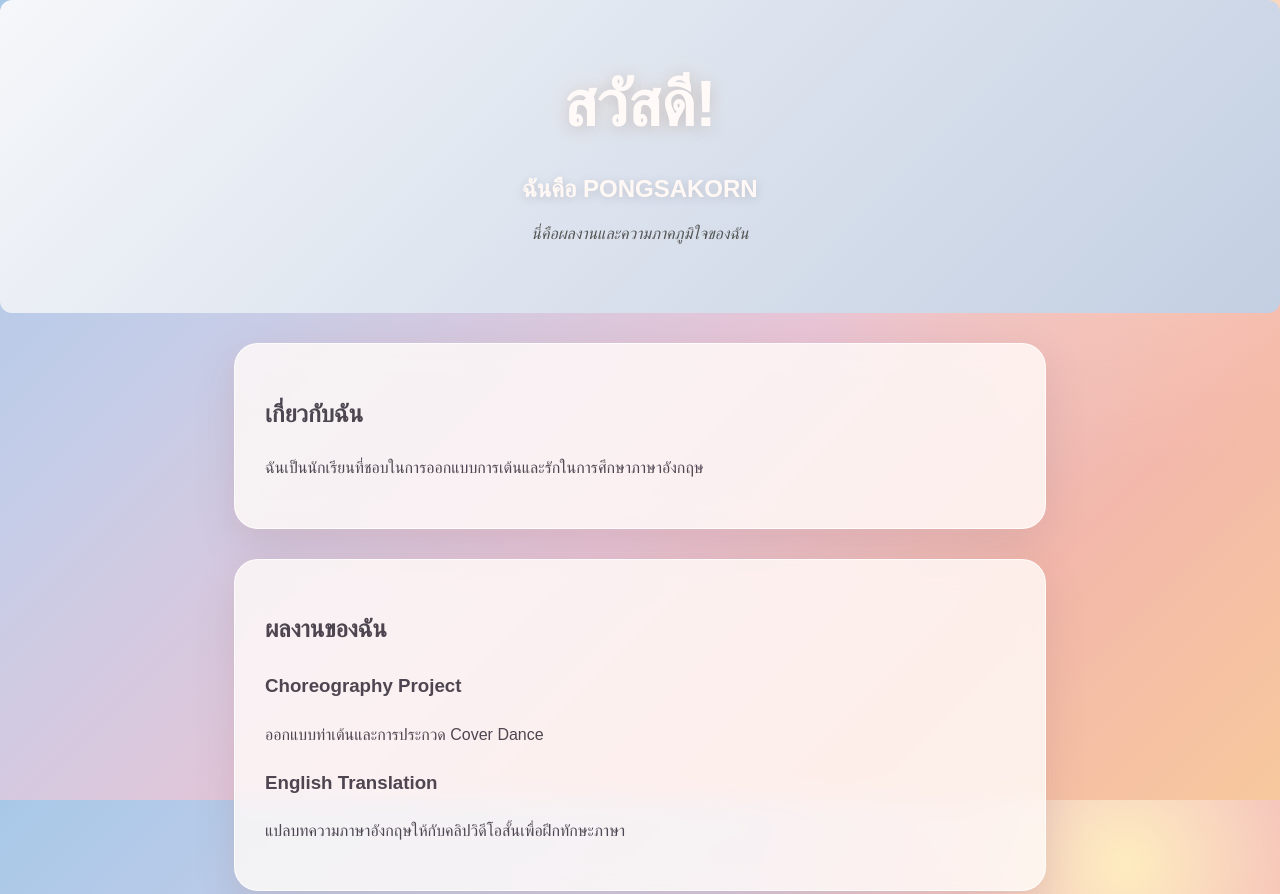
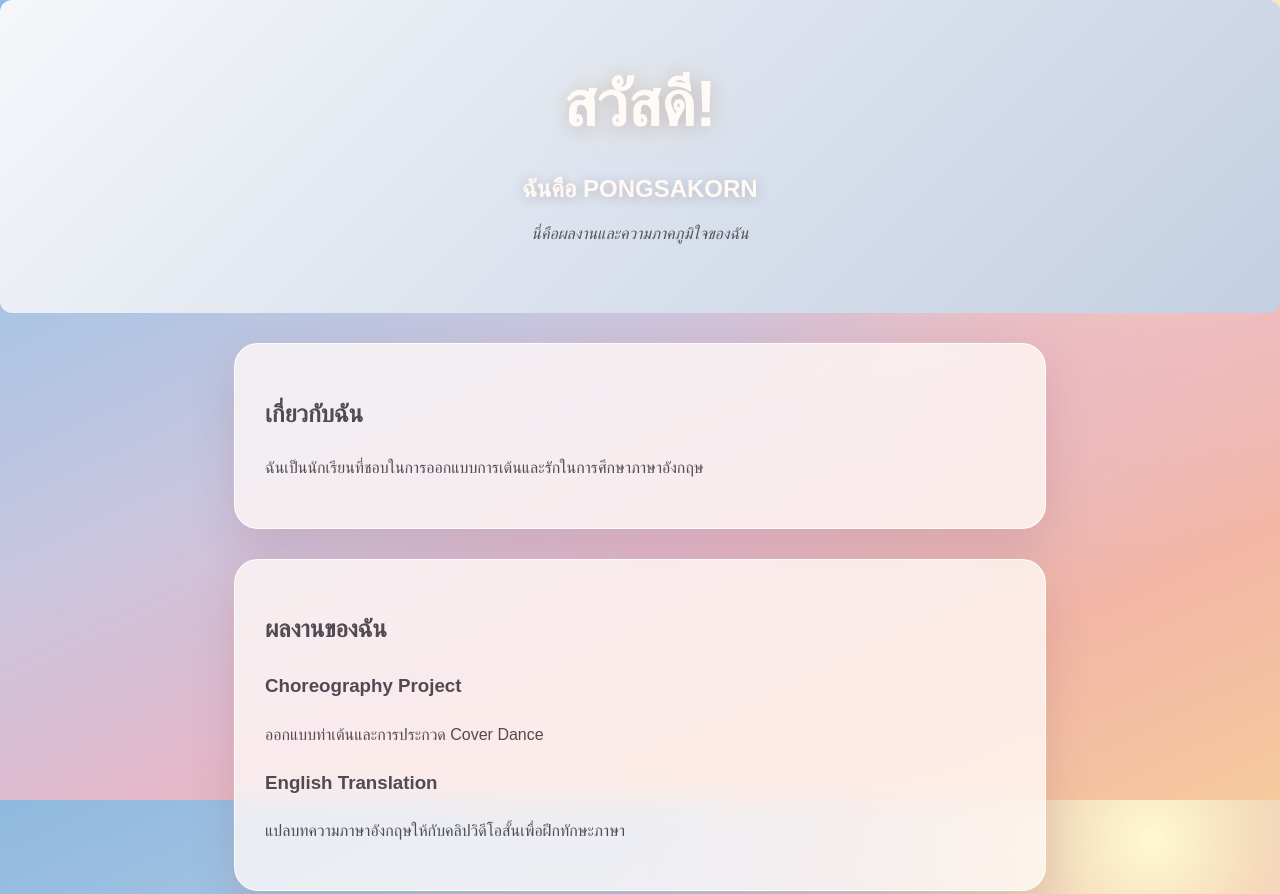
Before and after one commit to brighterdayahed/pongsakorn.github.io, a plain HTML site: page index.html in a window 1280 px wide. Shown: the top 894 px of the page. Drawn offline with Linux system fonts and the light colour scheme.

Commit message:
Update style.css

```diff
--- a/style.css
+++ b/style.css
@@ -29,108 +29,99 @@ body {
     line-height: 1.7;
     margin: 0;
     padding: 0;
-    color: #4d4650;
+    color: #514a52;
+    min-height: 100vh;
 
-    /* 🌅 ท้องฟ้ายามเย็น ไล่จากฟ้า → ชมพู → พีช */
-    min-height: 100vh;
+    /* Mystery of Love — sky & sunset */
     background:
         radial-gradient(
-            circle at 88% 8%,
-            rgba(255, 239, 190, 0.95) 0%,
-            rgba(255, 205, 178, 0.55) 12%,
-            transparent 30%
+            circle at 90% 5%,
+            rgba(255, 249, 210, 1) 0%,
+            rgba(255, 224, 178, 0.8) 8%,
+            rgba(255, 194, 176, 0.35) 22%,
+            transparent 38%
         ),
         linear-gradient(
-            135deg,
-            #a8c8e8 0%,
-            #c5cde8 25%,
-            #e8c4d5 55%,
-            #f3b8aa 78%,
-            #f7c89d 100%
+            155deg,
+            #8fb9df 0%,
+            #a9c5e3 22%,
+            #c9c5df 42%,
+            #e4b8c9 62%,
+            #f2b6a6 80%,
+            #f7c99d 100%
         );
 
     background-attachment: fixed;
 }
 
-
-/* ☀️ แสงอาทิตย์บริเวณมุมขวาบน */
+/* Soft sunlight */
 body::before {
     content: "";
     position: fixed;
-    top: -180px;
+    top: -230px;
     right: -180px;
-    width: 480px;
-    height: 480px;
+    width: 520px;
+    height: 520px;
     border-radius: 50%;
-
     background: radial-gradient(
         circle,
-        rgba(255, 245, 205, 0.8) 0%,
-        rgba(255, 220, 180, 0.35) 35%,
+        rgba(255, 248, 211, 0.9) 0%,
+        rgba(255, 222, 180, 0.4) 35%,
         transparent 70%
     );
-
     pointer-events: none;
     z-index: -1;
 }
 
-
-/* 💗 Welcome */
+/* Welcome */
 .welcome-section {
     text-align: center;
-    padding: 90px 20px 70px;
+    padding: 100px 20px 80px;
     background: transparent;
-    margin: 0 auto 20px;
+    margin: 0 auto;
 }
 
-
-/* ✨ Mystery of Love */
+/* Main title */
 .welcome-section h1 {
     font-family: 'Kanit', sans-serif;
     font-size: 4rem;
     font-weight: 700;
-
-    color: #fffaf7;
-
+    color: #fffaf5;
     margin: 0;
-
     text-shadow:
-        0 3px 15px rgba(111, 91, 105, 0.25),
-        0 0 30px rgba(255, 238, 214, 0.6);
+        0 3px 18px rgba(86, 72, 90, 0.25),
+        0 0 35px rgba(255, 238, 205, 0.7);
 }
 
-
+/* Subtitle */
 .welcome-section h2 {
     font-family: 'Kanit', sans-serif;
-    color: #fff8f4;
+    color: #fff8f3;
     margin: 10px 0 0;
-
-    text-shadow:
-        0 2px 10px rgba(90, 75, 90, 0.2);
+    text-shadow: 0 2px 12px rgba(80, 65, 80, 0.25);
 }
 
-
-/* 🌸 กล่องเนื้อหา */
+/* Content cards */
 section:not(.welcome-section) {
     padding: 30px;
     margin: 30px auto;
     max-width: 750px;
 
-    background: rgba(255, 250, 248, 0.82);
+    background: rgba(255, 250, 248, 0.78);
 
     border-radius: 24px;
 
     box-shadow:
-        0 15px 40px rgba(117, 91, 111, 0.16),
-        0 4px 15px rgba(255, 190, 180, 0.15);
+        0 18px 45px rgba(104, 82, 105, 0.16),
+        0 5px 18px rgba(255, 177, 166, 0.14);
 
-    border: 1px solid rgba(255, 255, 255, 0.75);
+    border: 1px solid rgba(255, 255, 255, 0.8);
 
-    backdrop-filter: blur(12px);
+    backdrop-filter: blur(14px);
+    -webkit-backdrop-filter: blur(14px);
 }
 
-
-/* 🌷 Grid ทักษะ */
+/* Skills */
 .skills-grid {
     display: grid;
     grid-template-columns: repeat(auto-fit, minmax(220px, 1fr));
@@ -139,16 +130,11 @@ section:not(.welcome-section) {
     margin: 0;
 }
 
-
-/* 💕 Skill Card */
 .skill-box {
-    background: rgba(255, 250, 250, 0.75);
-
-    border: 1px solid rgba(255, 255, 255, 0.9);
-
+    background: rgba(255, 252, 251, 0.72);
+    border: 1px solid rgba(255, 255, 255, 0.85);
     border-radius: 18px;
     padding: 20px;
-
     list-style: none;
     cursor: pointer;
 
@@ -158,61 +144,39 @@ section:not(.welcome-section) {
         background 0.35s ease;
 }
 
-
 .skill-box:hover {
     transform: translateY(-7px);
-
-    background: rgba(255, 255, 255, 0.95);
-
-    border-color: rgba(255, 190, 190, 0.7);
+    background: rgba(255, 255, 255, 0.94);
+    border-color: rgba(255, 190, 190, 0.8);
 
     box-shadow:
-        0 15px 30px rgba(130, 100, 120, 0.16),
-        0 5px 15px rgba(255, 170, 160, 0.15);
+        0 15px 30px rgba(112, 87, 110, 0.16),
+        0 5px 18px rgba(255, 166, 155, 0.18);
 }
 
-
-/* 🌹 หัวข้อ Skill */
 .skill-box strong {
     display: block;
-
     font-family: 'Kanit', sans-serif;
     font-size: 1.1rem;
-
     margin-bottom: 8px;
-
     color: #d87886;
 }
 
-
-/* 🖼️ รูปภาพ */
 .skill-box img {
     display: block;
-
     margin: 15px auto 0;
-
     max-width: 100%;
     height: auto;
-
     border-radius: 12px;
-
     border: 1px solid rgba(255, 220, 220, 0.8);
-
-    box-shadow:
-        0 6px 18px rgba(100, 80, 100, 0.08);
+    box-shadow: 0 6px 18px rgba(100, 80, 100, 0.08);
 }
 
-
-/* 🌅 Footer */
+/* Footer */
 .footer-center {
     text-align: center;
-
     padding: 50px 20px;
-
     font-size: 0.95rem;
-
-    color: rgba(255, 250, 248, 0.9);
-
-    text-shadow:
-        0 1px 8px rgba(90, 70, 80, 0.2);
+    color: rgba(255, 250, 248, 0.92);
+    text-shadow: 0 1px 8px rgba(80, 65, 80, 0.25);
 }
```
